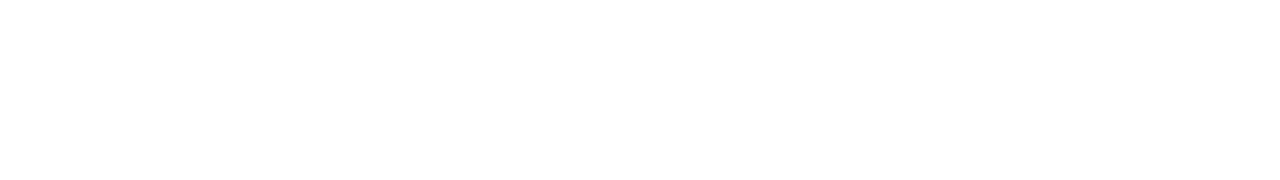
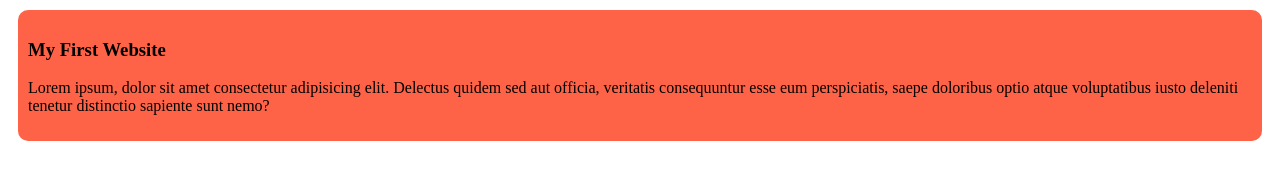
Before and after one commit to sadman249/my-simple-website, a plain HTML site: page index.html in a window 1280 px wide. Drawn offline with Linux system fonts and the light colour scheme.

Commit message:
added the first website

```diff
--- a/index.html
+++ b/index.html
@@ -4,8 +4,12 @@
     <meta charset="UTF-8">
     <meta name="viewport" content="width=device-width, initial-scale=1.0">
     <title>my-simple-website</title>
+    <link rel="stylesheet" href="style/style.css">
 </head>
 <body>
-
+    <div>
+        <h3>My First Website</h3>
+        <p>Lorem ipsum, dolor sit amet consectetur adipisicing elit. Delectus quidem sed aut officia, veritatis consequuntur esse eum perspiciatis, saepe doloribus optio atque voluptatibus iusto deleniti tenetur distinctio sapiente sunt nemo?</p>
+    </div>
 </body>
 </html>
--- /dev/null
+++ b/style/style.css
@@ -0,0 +1,6 @@
+div{
+    background-color: tomato;
+    padding: 10px;
+    border-radius: 10px;
+    margin: 10px;
+}
```
